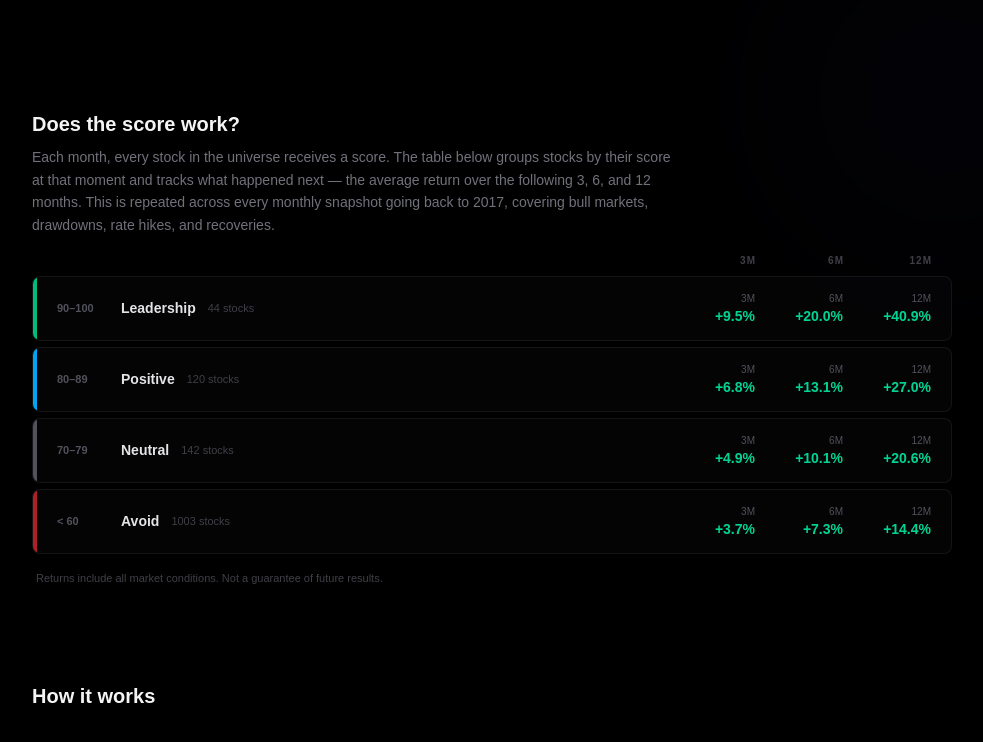
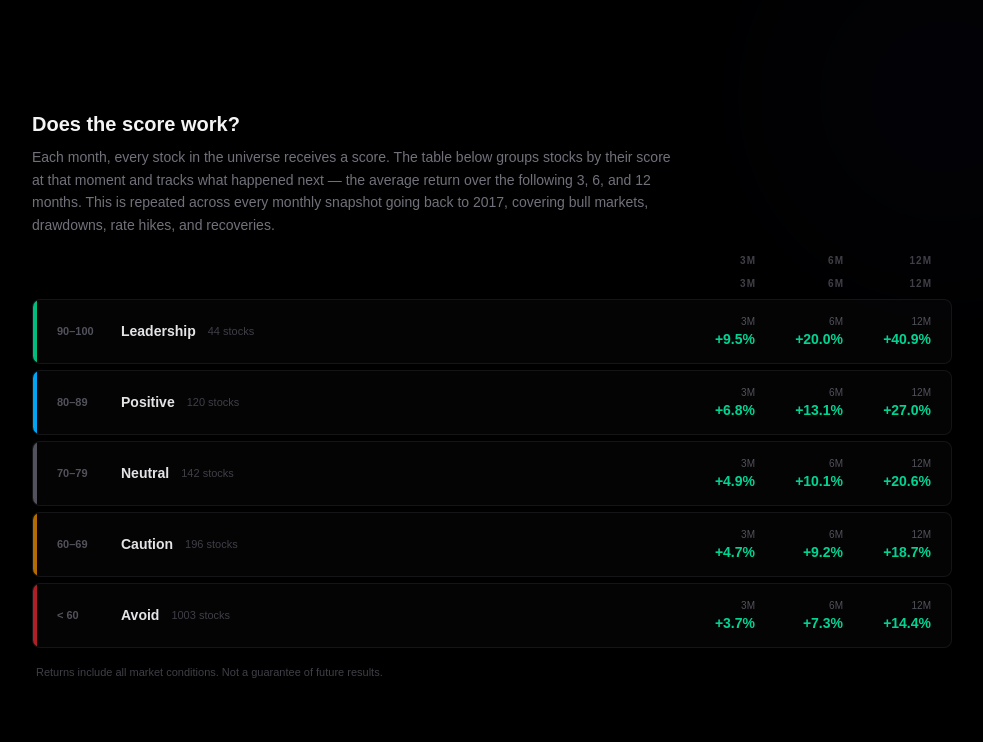
Before and after one commit to mdaly0277/marketintel, a Next.js app: page / in a window 1280 px wide. Shown: the part 474-1216 px from the top of the page, without its empty margins (148-1131 px from the left). Built offline with nearby package versions, Linux system fonts and the light colour scheme.

Commit message:
add caution tier to homepage

```diff
--- a/app/page.tsx
+++ b/app/page.tsx
@@ -186,6 +186,7 @@ export default function HomePage() {
   const s90 = stats("90s");
   const s80 = stats("80s");
   const s70 = stats("70s");
+  const s60 = stats("60s");
   const sLow = stats("<60");
 
   return (
@@ -284,11 +285,20 @@ export default function HomePage() {
             </div>
           </Reveal>
 
+          <Reveal>
+            <div className="hidden sm:flex items-center justify-end gap-8 px-5 mb-2">
+              {["3M", "6M", "12M"].map((h) => (
+                <div key={h} className="text-[10px] font-bold uppercase tracking-widest text-zinc-700 w-[56px] text-right">{h}</div>
+              ))}
+            </div>
+          </Reveal>
+
           <div className="space-y-1.5">
             <TierRow range="90–100" label="Leadership" accentClass="bg-emerald-500" {...s90} idx={0} />
             <TierRow range="80–89" label="Positive" accentClass="bg-sky-500" {...s80} idx={1} />
             <TierRow range="70–79" label="Neutral" accentClass="bg-zinc-600" {...s70} idx={2} />
-            <TierRow range="< 60" label="Avoid" accentClass="bg-red-500/70" {...sLow} idx={3} />
+            <TierRow range="60–69" label="Caution" accentClass="bg-amber-500/70" {...s60} idx={3} />
+            <TierRow range="< 60" label="Avoid" accentClass="bg-red-500/70" {...sLow} idx={4} />
           </div>
 
           <Reveal delay={400}>
```
